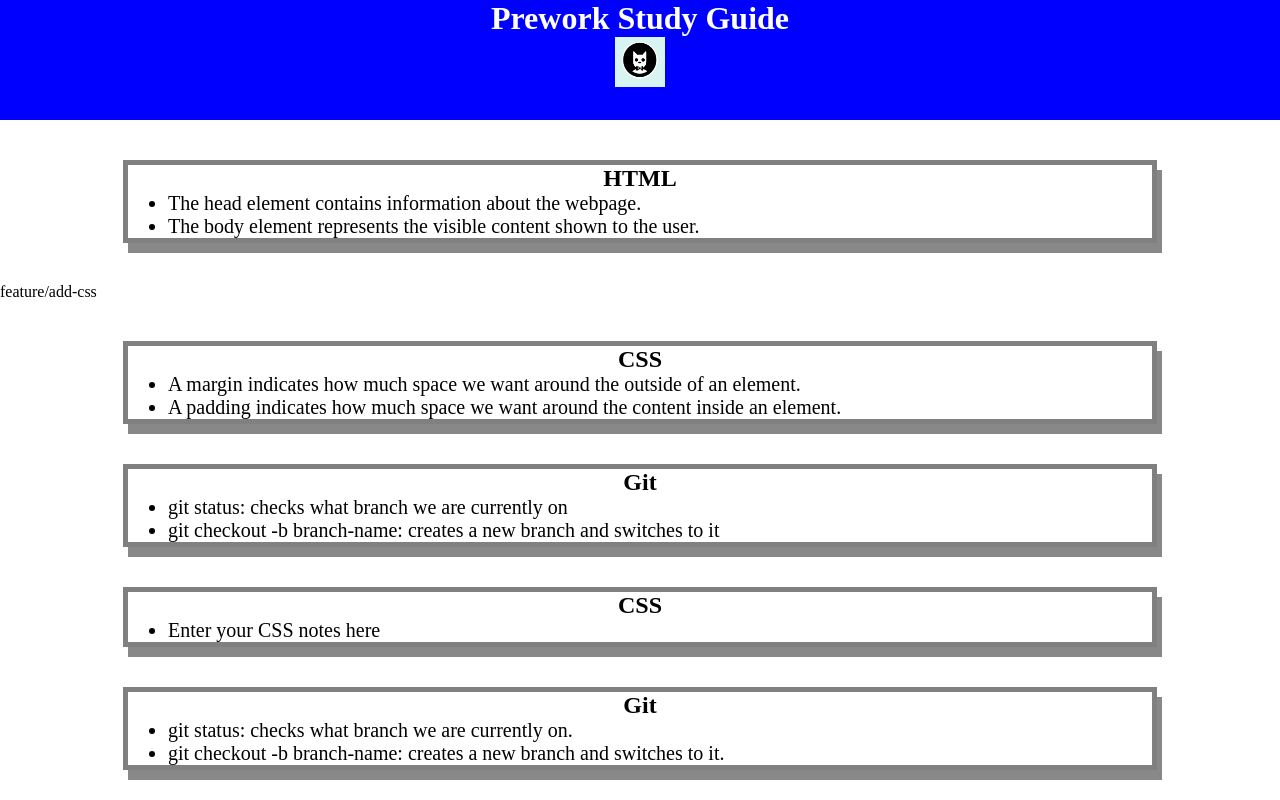
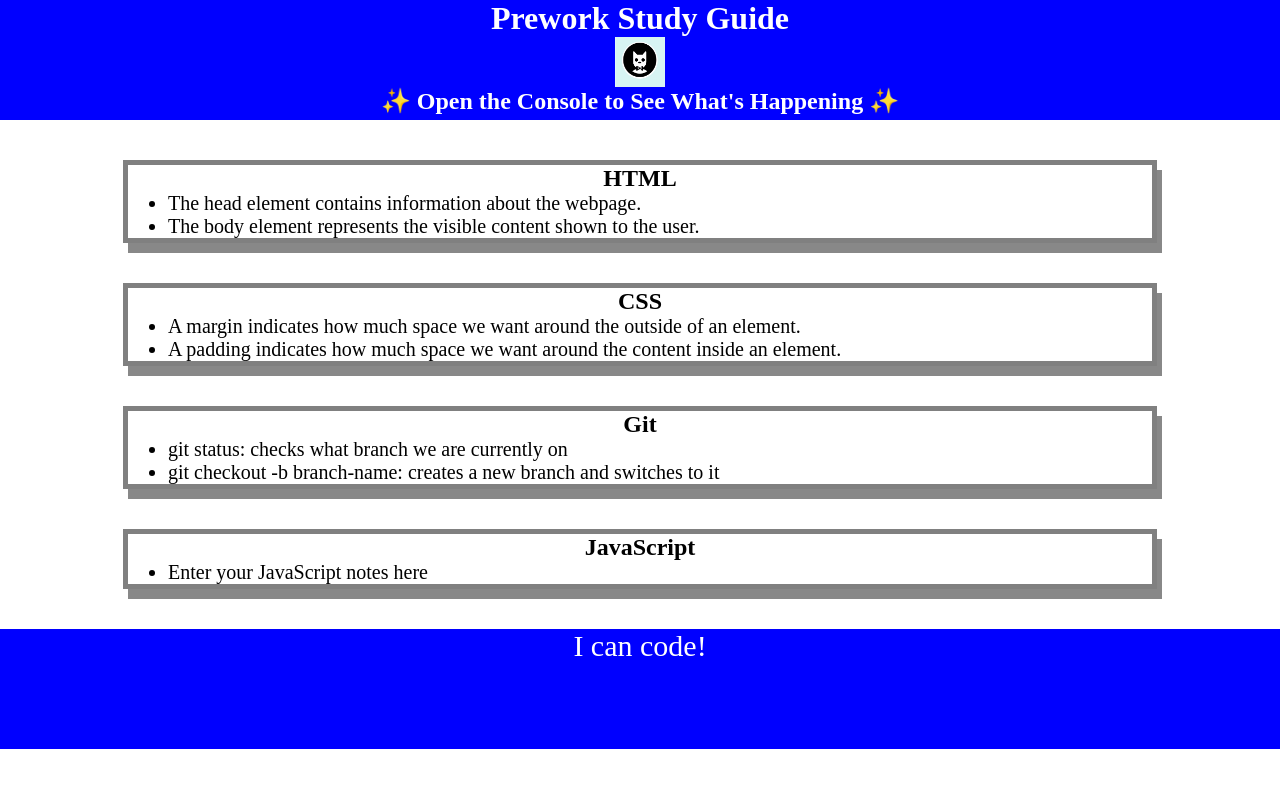
Before and after one commit to Carloz613/prework-study-guide, a plain HTML site: page prework-study-guide/index.html in a window 1280 px wide. Shown: the top 800 px of the page. Drawn offline with Linux system fonts and the light colour scheme.

Commit message:
Added JavaScript to project

```diff
--- /dev/null
+++ b/prework-study-guide/assets/script.js
@@ -0,0 +1,19 @@
+var topics = ['HTML', 'CSS', 'Git', 'JavaScript'];
+
+for (var x = 0; x < topics.length; x++) {
+    console.log(topics[x]);
+}
+
+/*
+if (topic === 'HTML') {
+  console.log("Let's study HTML!");
+} else if (topic === 'CSS') {
+  console.log("Let's study CSS!");
+} else if (topic === 'Git') {
+  console.log("Let's study Git!");
+} else if (topic === 'JavaScript') {
+  console.log("Let's study JavaScript!");
+} else {
+  console.log('Please try again!');
+}
+*/
--- a/prework-study-guide/index.html
+++ b/prework-study-guide/index.html
@@ -11,6 +11,7 @@
     <header id="header">
       <h1>Prework Study Guide</h1>
       <img src="./assets/bowtie-cat.png" alt="Profile image of cat wearing a bow tie." />
+      <h2>✨ Open the Console to See What's Happening ✨</h2>
     </header>
     <main>
       <section class="card" id="html-section">
@@ -20,7 +21,6 @@
           <li>The body element represents the visible content shown to the user.</li>
         </ul>
       </section>
-        feature/add-css
 
       <section class="card" id="css-section">
         <h2>CSS</h2>
@@ -38,22 +38,6 @@
         </ul>
       </section>
 
-      <section class="card" id="css-section">
-        <h2>CSS</h2>
-        <ul>
-          <li>Enter your CSS notes here</li>
-        </ul>
-      </section>
-
-      <section class="card" id="git-section">
-        <h2>Git</h2>
-        <ul>
-          <li>git status: checks what branch we are currently on.</li>
-          <li>git checkout -b branch-name: creates a new branch and switches to it.</li>
-        </ul>
-      </section>
-
-       main
       <section class="card" id="javascript-section">
         <h2>JavaScript</h2>
         <ul>
@@ -65,5 +49,6 @@
     <footer>
       <p>I can code!</p>
     </footer>
+    <script src="./assets/script.js"></script>
   </body>
 </html>
```
